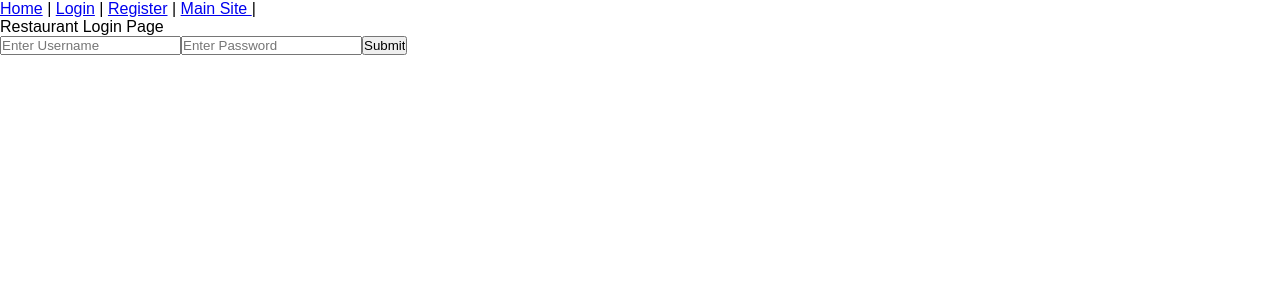
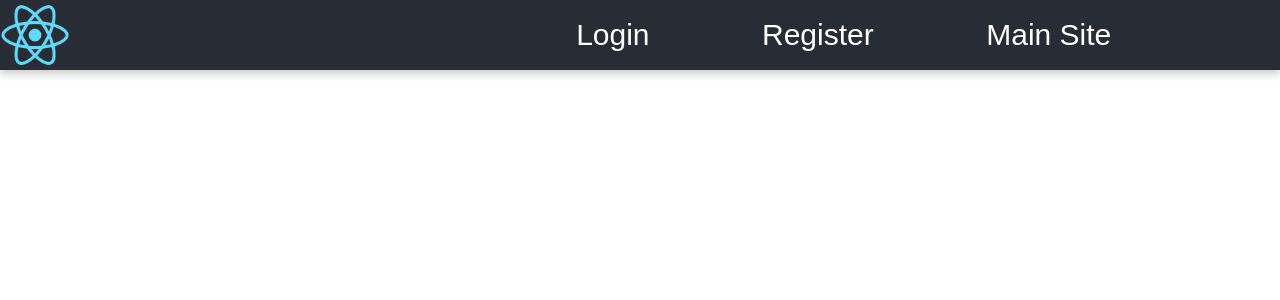
Before and after one commit to anubhav06/eatit, a React (Create React App) app in the folder frontend/: page /partner-with-us/login in a window 1280 px wide. Shown: the top 300 px of the page. Built offline with nearby package versions, Linux system fonts and the light colour scheme; a web font is replaced by a local one.

Commit message:
added Restaurants Header CSS

```diff
--- a/frontend/src/restaurants/components/RestaurantHeader.js
+++ b/frontend/src/restaurants/components/RestaurantHeader.js
@@ -1,50 +1,79 @@
-import React, {useContext} from 'react'
-import { Link } from 'react-router-dom'
+import React, {useContext, useState, useEffect} from 'react'
 import RestaurantAuthContext from '../context/RestaurantAuthContext'
+import '../../components/Header.css'
+import logo from '../../assets/logo192.png'
+import { CSSTransition } from "react-transition-group";
 
 const RestaurantHeader = () => {
+
     // Get the variables and functions from context data in AuthContext
     let {restaurant, logoutRestaurant} = useContext(RestaurantAuthContext)
 
+    // For header navbar
+    const [isNavVisible, setNavVisibility] = useState(false);
+    const [isSmallScreen, setIsSmallScreen] = useState(false);
 
 
-    return (
-        <div>
-            <Link to="/partner-with-us" >Home</Link>
-
-            <span>  |  </span>
-            {/* If user is logged in then show logout button else show login button */}
-            {restaurant ? (
-                <Link to="/partner-with-us">
-                    <span onClick={logoutRestaurant}>Logout</span>
-                </Link>
-            ): (
-                <Link to="/partner-with-us/login" >Login</Link>
-            )}
-
-            <span>  |  </span>
-            {restaurant ? (
-                <Link to="/partner-with-us/manage-food-items"> Manage Food Items </Link>
-            )
-            : (
-                <Link to="/partner-with-us/register" >Register</Link>
-            )}
-
-            <span>  |  </span>
-            {restaurant ? (
-                <Link to="/partner-with-us/add-food-item"> Add Food Item </Link>
-            )
-            : (
-                <Link to="/restaurants" > Main Site </Link>
-            )}
-
-            <span>  |   </span>
-            {restaurant ? (
-                <Link to="/partner-with-us/account-setup"> Account Setup </Link>
-            ) : (null)}
+    useEffect(() => {
+        const mediaQuery = window.matchMedia("(max-width: 700px)");
+        mediaQuery.addEventListener([], handleMediaQueryChange(mediaQuery));
 
 
-        </div>
+        return () => {
+          mediaQuery.removeEventListener([], handleMediaQueryChange(mediaQuery));
+        };
+    }, []);
+
+
+    const handleMediaQueryChange = mediaQuery => {
+        if (mediaQuery.matches) {
+          setIsSmallScreen(true);
+        } else {
+          setIsSmallScreen(false);
+        }
+    };
+
+    const toggleNav = () => {
+        setNavVisibility(!isNavVisible);
+    };
+
+    return (
+        <header className='Header'>
+
+            <img src={logo} className='Logo' alt='logo' height='50'/>
+
+            <CSSTransition
+                in={!isSmallScreen || isNavVisible}
+                timeout={350}
+                classNames="NavAnimation"
+                unmountOnExit
+            >
+
+                {restaurant
+                ?   <nav className='Nav'>
+                        {/* If user is logged in */}
+                        <a href="/restaurants" className='link'>Home</a>
+                        <a href='/my-account' className='link'> {restaurant.username} </a>
+                        <a href="/partner-with-us/manage-food-items" className='link'> Manage Food Items </a>
+                        <a href="/partner-with-us/add-food-item" className='link'> Add Food Item </a>
+                        <a href="/partner-with-us/account-setup" className='link'> Account Setup </a>
+                        <a href="" className='link' onClick={logoutRestaurant}> Logout </a>
+                    </nav>
+                :   <nav className='Nav'>
+                        {/* If user is logged out */}
+                        <a href ="/partner-with-us/login" className='link'> Login </a>
+                        <a href="/partner-with-us/register" className='link'> Register </a>
+                        <a href="/restaurants" className='link'> Main Site </a>
+                    </nav>
+                }
+
+            </CSSTransition>
+
+            <button onClick={toggleNav} className="Burger">
+                🍔
+            </button>
+
+        </header>
     )
 }
 
```
